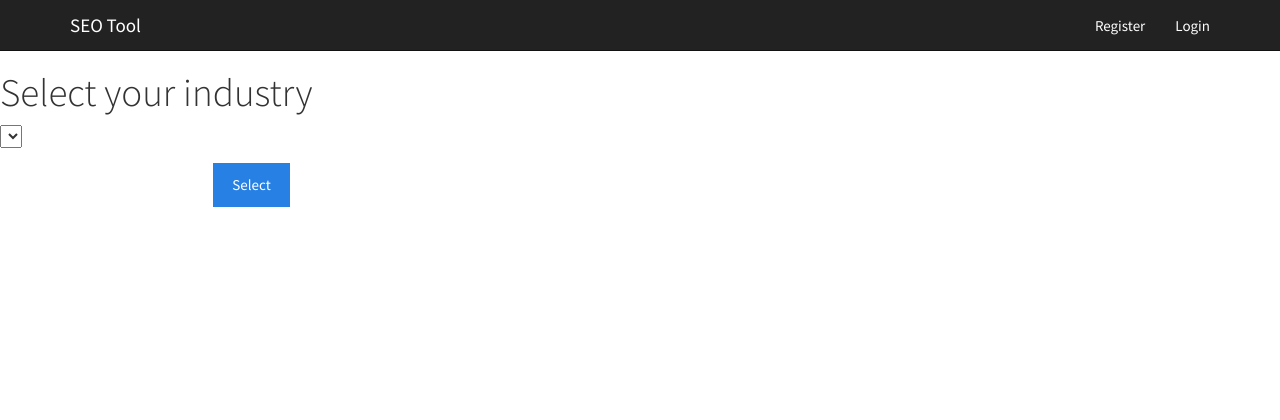
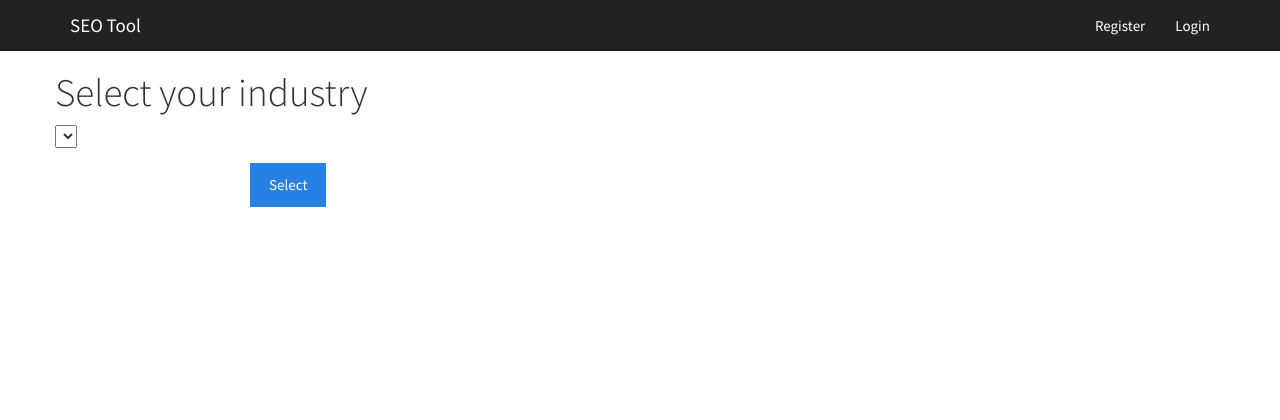
Before and after one commit to daryt/seotool, a Rails app: page / in a window 1280 px wide. Shown: the top 420 px of the page. Run offline with Rails 7, Linux system fonts and the light colour scheme; data that the repository does not hold is empty; style sheets or scripts are compiled from the project's sources; some libraries are stand-ins or nearby versions.

Commit message:
small formatting change to views

```diff
--- a/app/views/mains/index.html.erb
+++ b/app/views/mains/index.html.erb
@@ -1,3 +1,6 @@
+<div class='container'>
+	<div class='row'>
+
 		<h1>Select your industry</h1>
 
 		<%= form_for(@industry) do |f| %>
@@ -13,3 +16,6 @@
 		  </div>
 
 		<% end %>
+
+	</div>
+</div>
--- a/app/views/mains/keywords.html.erb
+++ b/app/views/mains/keywords.html.erb
@@ -1,3 +1,6 @@
+<div class='container'>
+	<div class='row'>
+
 		<h1>Select Keywords Per Topic</h1>
 
 		<%= form_tag("/keywords/", method: "post", class: "") do %>
@@ -19,3 +22,6 @@
 			<%= submit_tag("Save and Continue", class:"btn btn-primary") %>
 
 		<% end %>
+
+	</div>
+</div>
--- a/app/views/mains/sitemap.html.erb
+++ b/app/views/mains/sitemap.html.erb
@@ -1,3 +1,6 @@
+<div class='container'>
+	<div class='row'>
+
 		<h1>Select Page Topics</h1>
 
 		<%= form_tag("/keywords/", method: "post", class: "") do %>
@@ -23,3 +26,6 @@
 		</div>
 
 		<% end %>
+
+	</div>
+</div>
```
Lines whose indentation alone changed are shown as unchanged.
